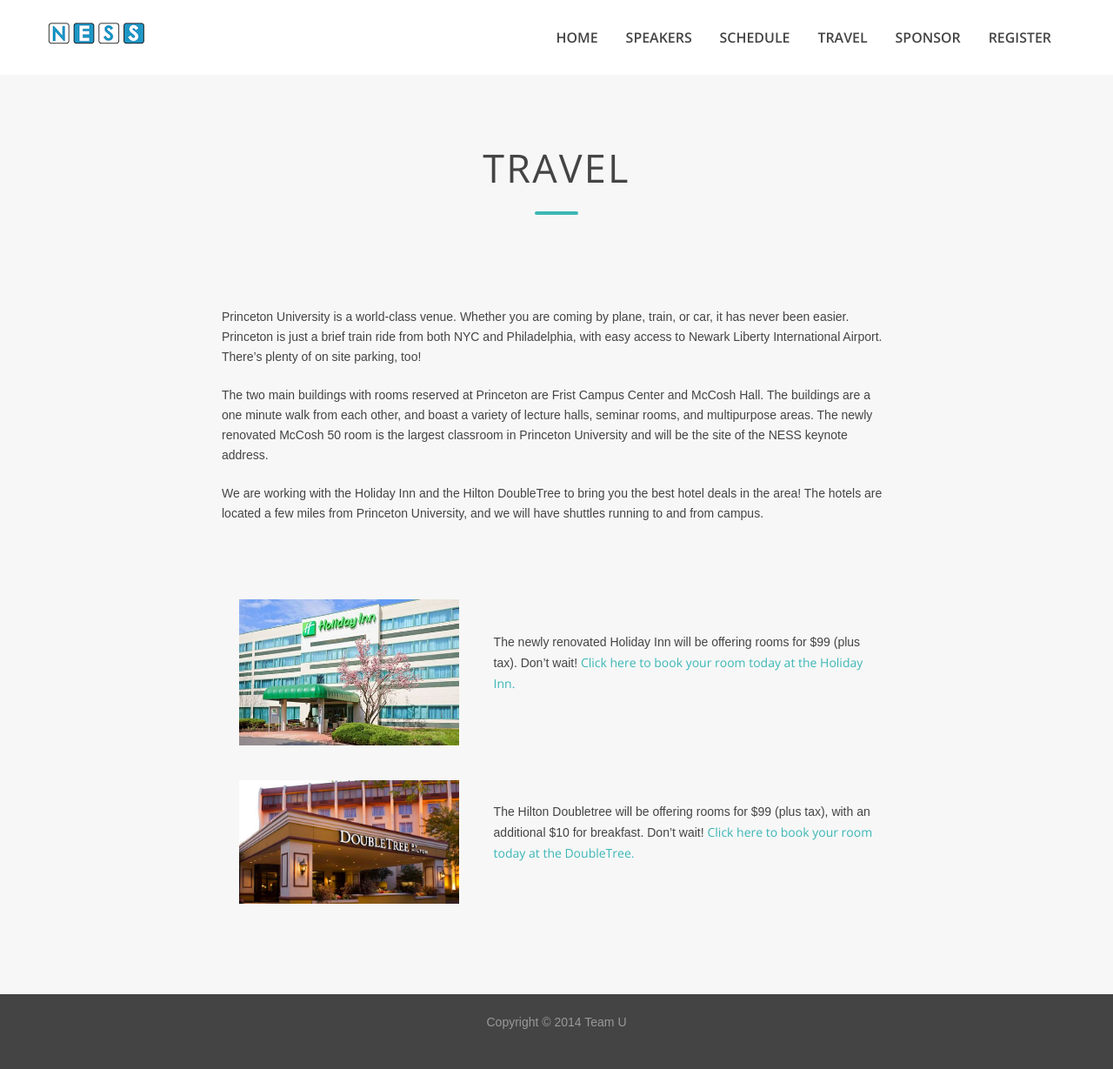
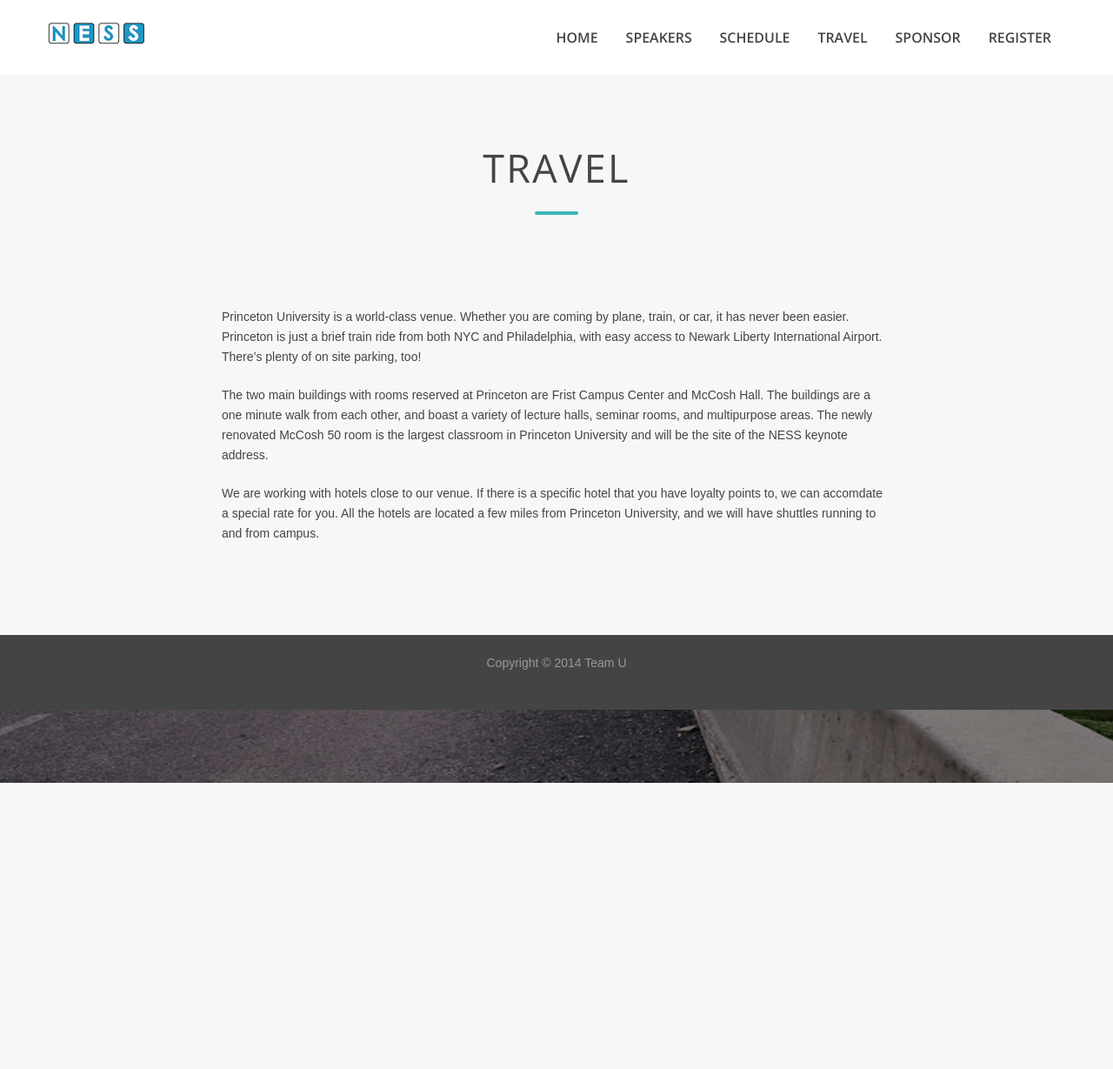
Before and after one commit to teamuness/teamuness.github.io, a Jekyll site: the page built from travel/index.md, in a window 1280 px wide. Shown: the whole page at 87% size. Built offline with Jekyll 4.4.1, drawn with Linux system fonts in a browser that asks for light colours; after the commit the page ends 900 px from its top, so only the background shows below that.

Commit message:
Update index.md

```diff
--- a/travel/index.md
+++ b/travel/index.md
@@ -33,33 +33,17 @@
         </p>
         <p class="dark">
 
-            We are working with the Holiday Inn and the Hilton DoubleTree to bring you the best hotel deals in the area! The hotels are located a few miles from Princeton University, and we will have shuttles running to and from campus.
+            We are working with hotels close to our venue. If there is a specific hotel that you have loyalty points to, we can accomdate a special rate for you. All the hotels are located a few miles from Princeton University, and we will have shuttles running to and from campus.
         </p>
-            <br /><br />
+           </div>
 
+        <div class="span2">
 
-            <table class="padded">
-            <tr>
-                <td>
-                    <img src="/static/holidayinn.jpg" />
-                </td>
-                <td>
-                    <p class="dark">
-                    The newly renovated Holiday Inn will be offering rooms for $99 (plus tax). Don’t wait! <a target="_blank" href="http://ichotelsgroup.com/redirect?path=rates&brandCode=HI&regionCode=1&localeCode=en&GPC=NAT&hotelCode=PRNNJ&_PMID=99801505">Click here to book your room today at the Holiday Inn.</a>
-                    </p>
-                </td>
-            </tr>
-            <tr>
-                <td>
-                    <img src="/static/doubletree.jpg" />
-                </td>
-                <td>
-                     <p class="dark">
-                    The Hilton Doubletree will be offering rooms for $99 (plus tax), with an additional $10 for breakfast. Don’t wait! <a target="_blank" href="http://doubletree.hilton.com/en/dt/groups/personalized/P/PCTDTDT-NES-20140918/index.jhtml?WT.mc_id=POG">Click here to book your room today at the DoubleTree.</a>
-                    </p>
-                </td>
-            </tr>
-            </table>
+            <br />
+
+        </div>
+
+        </div>
 
 
 
@@ -67,19 +51,18 @@
 
 
 
-        </div>
-        <div class="span2">
-            <br />
-        </div>
-        </div>
-
 
 
 
 
     </div><!--end span12 -->
+
 </div><!--end row -->
 
+
+
 </div><!--end container -->
+
 </div><!--end about-bkg-->
+
 </section>
```
